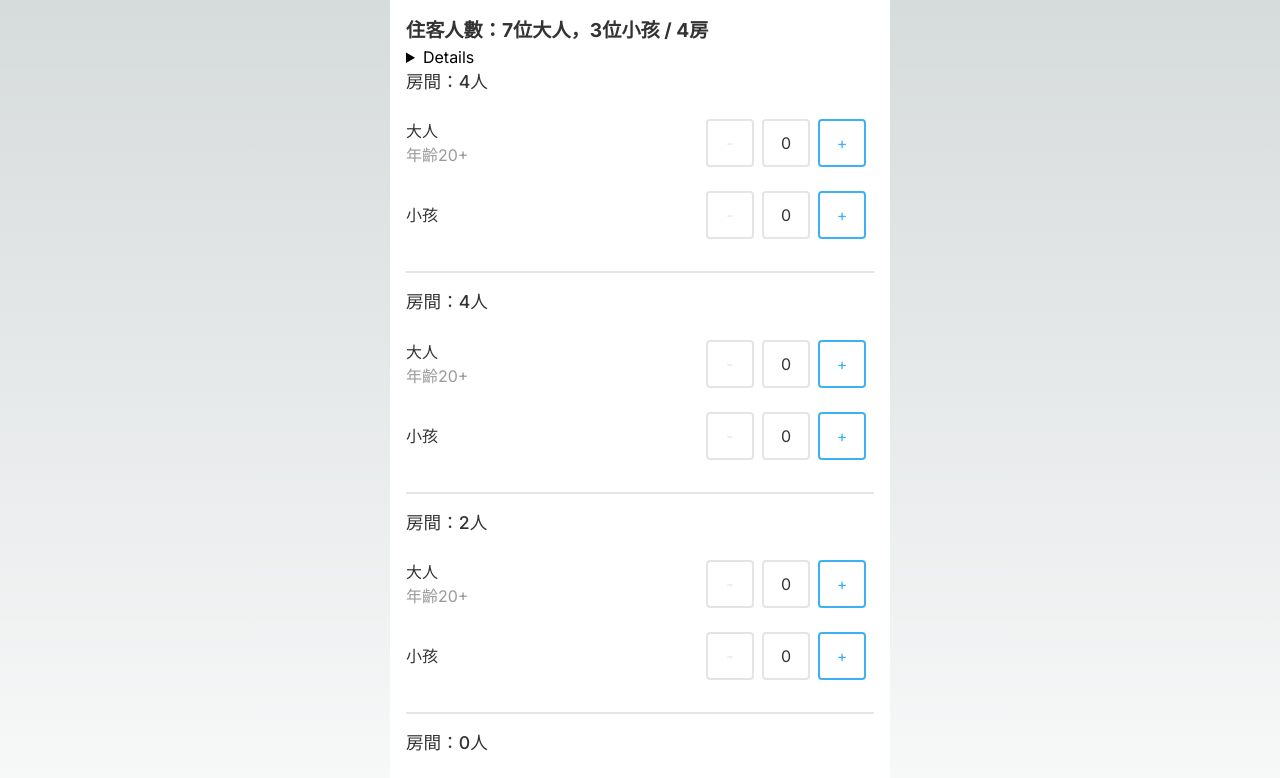
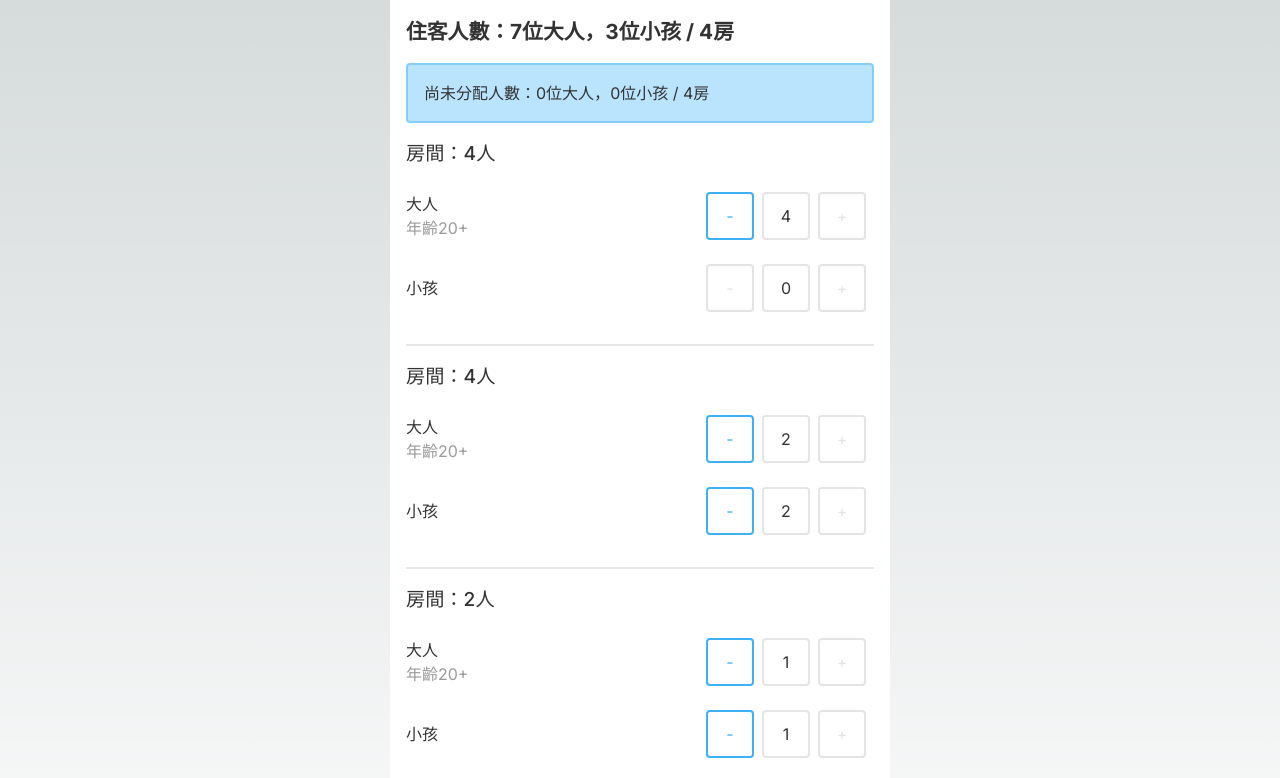
Before and after one commit to jasonlinkai/a-interview, a Next.js app: page / in a window 1280 px wide. Shown: the top 778 px of the page. Built offline with nearby package versions, Linux system fonts and the light colour scheme.

Commit message:
feat: RoomAllocation

```diff
--- a/src/app/page.tsx
+++ b/src/app/page.tsx
@@ -6,10 +6,10 @@ import { useState } from "react";
 const guestDescription = { adult: 7, child: 3 };
 
 const roomDescriptions = [
-  { roomPrice: 2000, adultPrice: 200, childPrice: 100, capacity: 4 },
-  { roomPrice: 2000, adultPrice: 200, childPrice: 100, capacity: 4 },
-  { roomPrice: 2000, adultPrice: 400, childPrice: 200, capacity: 2 },
-  { roomPrice: 2000, adultPrice: 400, childPrice: 200, capacity: 2 },
+  { id: 1, roomPrice: 2000, adultPrice: 200, childPrice: 100, capacity: 4 },
+  { id: 2, roomPrice: 2000, adultPrice: 200, childPrice: 100, capacity: 4 },
+  { id: 3, roomPrice: 2000, adultPrice: 400, childPrice: 200, capacity: 2 },
+  { id: 4, roomPrice: 2000, adultPrice: 400, childPrice: 200, capacity: 2 },
 ];
 
 export default function Home() {
@@ -18,7 +18,7 @@ export default function Home() {
   return (
     <main className="flex min-h-screen flex-col items-center justify-between">
       <div className="w-500px h-full bg-white">
-        <RoomAllocation guest={guest} rooms={rooms} />
+        <RoomAllocation guest={guest} rooms={rooms} onChange={setRooms} />
       </div>
     </main>
   );
--- a/src/components/molecules/CustomInputNumber/index.tsx
+++ b/src/components/molecules/CustomInputNumber/index.tsx
@@ -1,5 +1,5 @@
 "use client";
-import React, { InputHTMLAttributes, useRef, useState } from "react";
+import React, { InputHTMLAttributes, useMemo, useRef, useState } from "react";
 import clsx from "clsx";
 import styles from "./CustomInputNumber.module.scss";
 import LongPressDiv from "@/components/atoms/LongPressDiv";
@@ -15,6 +15,8 @@ interface CustomInputNumberProps
   max?: number;
   min?: number;
   step?: number;
+  disabledIncrement?: boolean,
+  disabledDecrement?: boolean,
   onBlur?: (e: React.FocusEvent, name: string, value: string) => void;
   onChange?: (
     e: React.ChangeEvent<HTMLInputElement>,
@@ -29,6 +31,8 @@ const CustomInputNumber: React.FC<CustomInputNumberProps> = ({
   max = Infinity,
   min = 0,
   value = 0,
+  disabledIncrement = false,
+  disabledDecrement = false,
   onBlur,
   onChange,
   ...rest
@@ -40,8 +44,7 @@ const CustomInputNumber: React.FC<CustomInputNumberProps> = ({
   const [inputValue, setInputValue] = useState(Number(value) || 0);
 
   const handleIncrement = () => {
-    console.log('handleIncrement');
-    if (disabled) return;
+    if (disabled || disabledIncrement) return;
     if (inputRef.current) {
       const newValue = inputValue + step > max ? max : inputValue + step;
       const nativeInputValueSetter = Object.getOwnPropertyDescriptor(
@@ -55,7 +58,7 @@ const CustomInputNumber: React.FC<CustomInputNumberProps> = ({
   };
 
   const handleDecrement = () => {
-    if (disabled) return;
+    if (disabled || disabledDecrement) return;
     if (inputRef.current) {
       const newValue = inputValue - step < min ? min : inputValue - step;
       const nativeInputValueSetter = Object.getOwnPropertyDescriptor(
@@ -93,7 +96,6 @@ const CustomInputNumber: React.FC<CustomInputNumberProps> = ({
       return;
     }
     if (inputRef.current) {
-      console.log("hanldeBlur", inputRef.current.name, inputRef.current.value);
       onBlur && onBlur(event, inputRef.current.name, inputRef.current.value);
     }
   };
@@ -118,10 +120,10 @@ const CustomInputNumber: React.FC<CustomInputNumberProps> = ({
           className={clsx([
             styles.controlButton,
             {
-              [styles.controlButtonDisabled]: disabled || inputValue <= min,
+              [styles.controlButtonDisabled]: disabled || disabledDecrement || inputValue <= min,
             },
           ])}
-          onClick={disabled ? void 0 : handleDecrement}
+          onClick={disabled || disabledDecrement || inputValue <= min ? void 0 : handleDecrement}
           disabled={inputValue <= min}
         >
           -
@@ -150,10 +152,10 @@ const CustomInputNumber: React.FC<CustomInputNumberProps> = ({
           className={clsx([
             styles.controlButton,
             {
-              [styles.controlButtonDisabled]: disabled || inputValue >= max,
+              [styles.controlButtonDisabled]: disabled || disabledIncrement || inputValue >= max,
             },
           ])}
-          onClick={disabled ? void 0 : handleIncrement}
+          onClick={disabled || disabledIncrement ? void 0 : handleIncrement}
           disabled={inputValue >= max}
         >
           +
--- a/src/components/organisms/RoomAllocation/RoomAllocation.module.scss
+++ b/src/components/organisms/RoomAllocation/RoomAllocation.module.scss
@@ -9,8 +9,18 @@
 
 .roomAllocationHeader {
   font-weight: bold;
-  font-size: 1.2rem;
+  font-size: 1.3rem;
   color: $text;
+  margin-bottom: $gap3;
+}
+
+.roomAllocationDetails {
+  padding: $gap3;
+  margin-bottom: $gap3;
+  background-color: $primary-lighter;
+  border: 2px solid $primary-lighter-border;
+  color: $text;
+  border-radius: $gap1;
 }
 
 .sectionWrap {
@@ -23,7 +33,7 @@
 
 .sectionHeader {
   font-weight: 500;
-  font-size: 1.1rem;
+  font-size: 1.2rem;
   color: $text;
   margin-bottom: $gap3;
 }
--- a/src/components/organisms/RoomAllocation/index.tsx
+++ b/src/components/organisms/RoomAllocation/index.tsx
@@ -14,7 +14,7 @@ export const testIds = {};
 interface RoomAllocationProps {
   guest: GuestDescription;
   rooms: RoomDetail[];
-  onChange?: (result: RoomDescription) => void;
+  onChange?: (result: RoomDetail[]) => void;
 }
 
 const RoomAllocation: React.FC<RoomAllocationProps> = ({
@@ -22,19 +22,73 @@ const RoomAllocation: React.FC<RoomAllocationProps> = ({
   rooms,
   onChange,
 }) => {
+  const totalAdult = useMemo(() => {
+    return guest.adult;
+  }, [guest]);
+
+  const totalChild = useMemo(() => {
+    return guest.child;
+  }, [guest]);
+
+  const totalGuest = useMemo(() => {
+    return totalAdult + totalChild;
+  }, [totalAdult, totalChild]);
+
+  const assingedAdult = useMemo(() => {
+    return rooms.reduce((acc, room) => {
+      return acc + room.adult;
+    }, 0);
+  }, [rooms]);
+
+  const assingedChild = useMemo(() => {
+    return rooms.reduce((acc, room) => {
+      return acc + room.child;
+    }, 0);
+  }, [rooms]);
+
+  const assingedGuest = useMemo(() => {
+    return assingedAdult + assingedChild;
+  }, [assingedAdult, assingedChild]);
+
+  const unassingedAdult = useMemo(() => {
+    return totalAdult - assingedAdult;
+  }, [totalAdult, assingedAdult]);
+
+  const unassingedChild = useMemo(() => {
+    return totalChild - assingedChild;
+  }, [totalChild, assingedChild]);
+
+  const unassingedGuest = useMemo(() => {
+    return unassingedAdult + unassingedChild;
+  }, [unassingedAdult, unassingedChild]);
+
+  const disableAllIncrement = useMemo(() => {
+    return totalGuest === assingedGuest;
+  }, [totalGuest, assingedGuest]);
+
   return (
     <div className={styles.roomAllocationWrap}>
       <h3 className={styles.roomAllocationHeader}>
-        住客人數：{guest.adult}位大人，{guest.child}位小孩 / {rooms.length}房
+        住客人數：{totalAdult}位大人，{totalChild}位小孩 / {rooms.length}房
       </h3>
-      <details>尚未分配人數：{}</details>
+      <div className={styles.roomAllocationDetails}>
+        尚未分配人數：{unassingedAdult}位大人，{unassingedChild}位小孩 /{" "}
+        {rooms.length}房
+      </div>
       {rooms.map((room, i) => {
+        const { id, capacity, adult, child } = room;
         const isTail = rooms.length === i + 1;
+        const isRoomFull = adult + child > capacity;
+        const disableIncrement = disableAllIncrement || isRoomFull;
         return (
           <section
-            key={i}
+            key={id}
             className={styles.sectionWrap}
-            style={isTail ? { borderBottomWidth: "0px" } : void 0}
+            style={
+              isTail
+                ? { borderBottomWidth: "0px", marginBottom: "0px" }
+                : void 0
+            }
           >
             <h4 className={styles.sectionHeader}>
               房間：{room.adult + room.child}人
@@ -44,13 +98,51 @@ const RoomAllocation: React.FC<RoomAllocationProps> = ({
                 <label className={styles.leftLabel}>大人</label>
                 <span className={styles.leftSpan}>年齡20+</span>
               </div>
-              <CustomInputNumber></CustomInputNumber>
+              <CustomInputNumber
+                name="adult"
+                value={room.adult}
+                disabledIncrement={disableIncrement}
+                onChange={(e) => {
+                  onChange &&
+                  onChange(
+                    rooms.map((room) => {
+                      if (room.id === id) {
+                        return {
+                          ...room,
+                          adult: Number(e.target.value),
+                        };
+                      } else {
+                        return room;
+                      }
+                    })
+                  );
+                }}
+              ></CustomInputNumber>
             </div>
             <div className={styles.sectionInputArea}>
               <div className={styles.inputAreaLeft}>
                 <label className={styles.leftLabel}>小孩</label>
               </div>
-              <CustomInputNumber></CustomInputNumber>
+              <CustomInputNumber
+                name="child"
+                value={room.child}
+                disabledIncrement={disableIncrement}
+                onChange={(e) => {
+                  onChange &&
+                    onChange(
+                      rooms.map((room) => {
+                        if (room.id === id) {
+                          return {
+                            ...room,
+                            child: Number(e.target.value),
+                          };
+                        } else {
+                          return room;
+                        }
+                      })
+                    );
+                }}
+              ></CustomInputNumber>
             </div>
           </section>
         );
--- a/src/styles/variables.module.scss
+++ b/src/styles/variables.module.scss
@@ -1,6 +1,8 @@
 $border: #e5e5e5;
 $input-border: #c5c5c5;
 $primary: #3eb1f4;
+$primary-lighter: #bae4fd;
+$primary-lighter-border: #85cef9;
 $disabled: #dadada;
 $text: #333;
 $text-lighter: #9b9a9a;
@@ -12,6 +14,8 @@ $gap3: 16px;
   border: $border;
   inputBorder: $border;
   primary: $primary;
+  primaryLighter: $primary-lighter;
+  primaryLighterBorder: $primary-lighter-border;
   disabled: $disabled;
   text: $text;
   textLighter: $text-lighter;
--- a/src/utils/roomHelpers.ts
+++ b/src/utils/roomHelpers.ts
@@ -4,13 +4,14 @@ export interface GuestDescription {
 }
 
 export interface RoomDescription {
+  id: number;
   roomPrice: number;
   adultPrice: number;
   childPrice: number;
   capacity: number;
 }
 
-export interface RoomDetail {
+export interface RoomDetail extends RoomDescription {
   adult: number;
   child: number;
   price: number;
@@ -20,7 +21,7 @@ export interface DpCell {
   adult: number;
   child: number;
   price: number;
-  allocation: { roomIndex?: number; adult: number; child: number }[];
+  allocation: Omit<DpCell, "allocation" | "price">[];
 }
 
 export const getDefaultRoomAllocation = (
@@ -85,7 +86,6 @@ export const getDefaultRoomAllocation = (
                 (alloc, index) =>
                   index === i
                     ? {
-                        roomIndex: i,
                         adult: adultsInRoom,
                         child: childrenInRoom,
                       }
@@ -97,17 +97,19 @@ export const getDefaultRoomAllocation = (
       }
     }
   }
-
-  const allocation = dp[adult][child].allocation;
-  return allocation.map((alloc) => {
-    const roomDescription = roomDescriptions[(alloc.roomIndex as number)];
+  return dp[adult][child].allocation.map((alloc, index) => {
+    const roomDescription = roomDescriptions[index];
+    const price =
+      alloc.adult + alloc.child > 0
+        ? roomDescription.roomPrice +
+          alloc.adult * roomDescription.adultPrice +
+          alloc.child * roomDescription.childPrice
+        : 0;
     return {
+      ...roomDescription,
       adult: alloc.adult,
       child: alloc.child,
-      price: roomDescription ?
-        roomDescription.roomPrice +
-        alloc.adult * roomDescription.adultPrice +
-        alloc.child * roomDescription.childPrice : 0,
+      price,
     };
   });
 };
```
Also changed, not shown: 1 other file (tests, documents, lock files or other folders).
